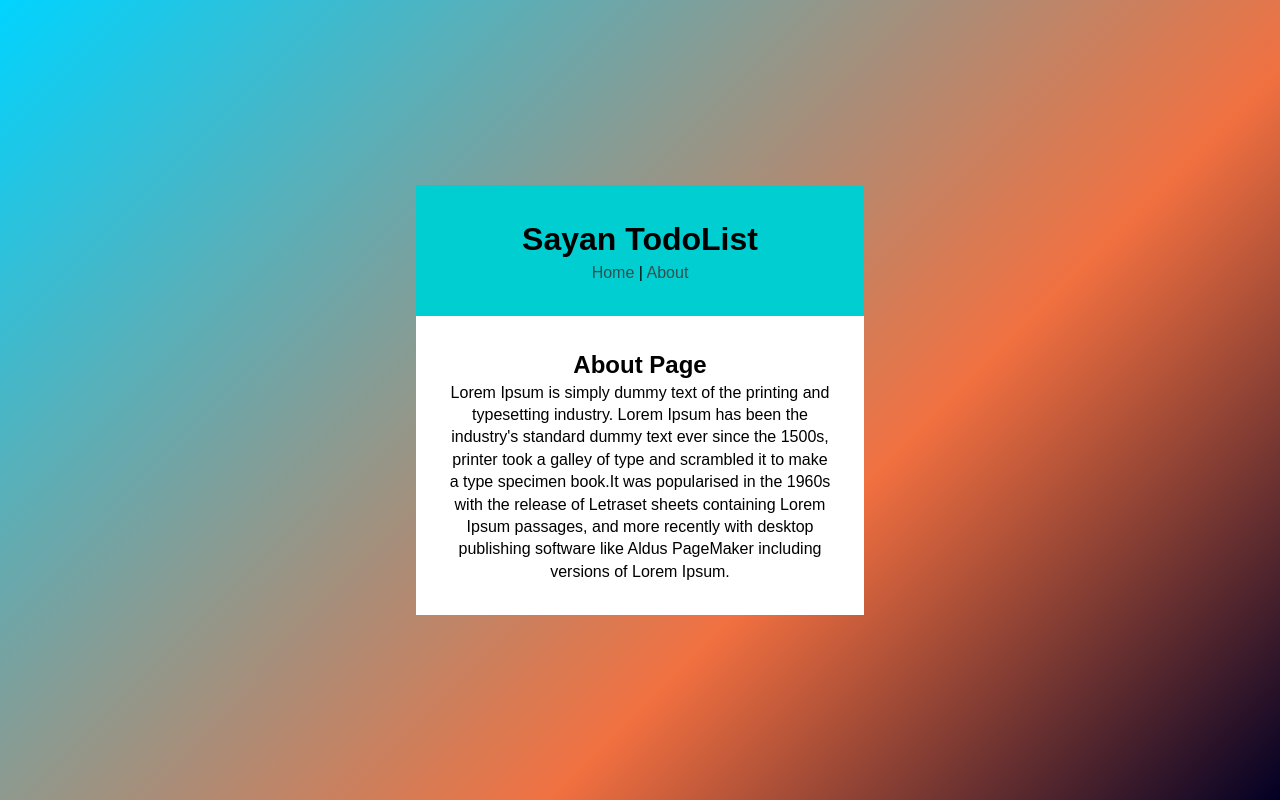
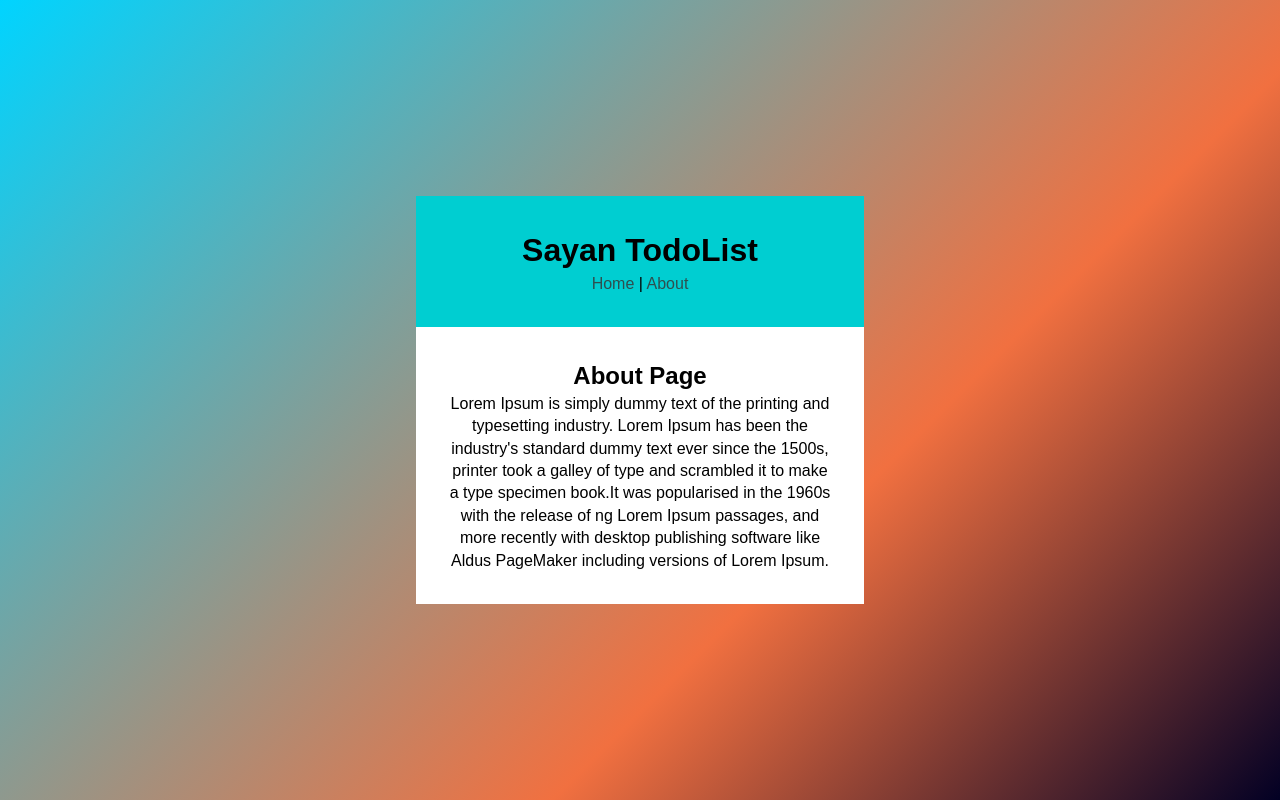
Before and after one commit to ssayanm/react-todo, a React (Create React App) app in the folder client/: page /about in a window 1280 px wide. Built offline with nearby package versions, Linux system fonts and the light colour scheme; the HTML template or start-up script is replaced by a standard one.

Commit message:
updated about

```diff
--- a/client/src/components/pages/About.js
+++ b/client/src/components/pages/About.js
@@ -9,9 +9,8 @@ const About = () => {
         industry. Lorem Ipsum has been the industry's standard dummy text ever
         since the 1500s, printer took a galley of type and scrambled it to make
         a type specimen book.It was popularised in the 1960s with the release of
-        Letraset sheets containing Lorem Ipsum passages, and more recently with
-        desktop publishing software like Aldus PageMaker including versions of
-        Lorem Ipsum.
+        ng Lorem Ipsum passages, and more recently with desktop publishing
+        software like Aldus PageMaker including versions of Lorem Ipsum.
       </p>
     </div>
   );
```
